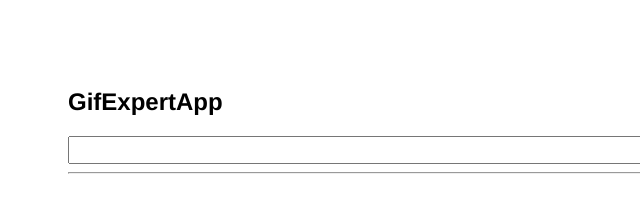
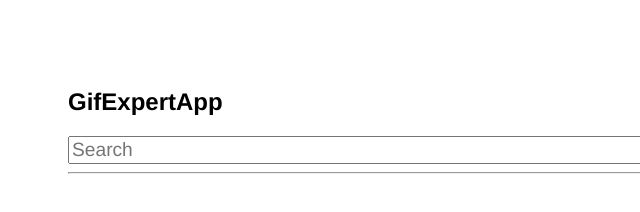
Before and after one commit to hall9zeha/JavaScriptProjects-2, a React app in the folder 02-gif-expert-app/: page / in a window 1280 px wide. Shown: the full height of the page, 0-640 px from the left. Built offline with nearby package versions, Linux system fonts and the light colour scheme.

Commit message:
Added placeholder to search box of gif app

```diff
--- a/02-gif-expert-app/src/components/AddCategory.js
+++ b/02-gif-expert-app/src/components/AddCategory.js
@@ -25,6 +25,7 @@
     <form onSubmit={handleOnsubmit}>
      <input
         type='text'
+        placeHolder='Search'
         value={inputValue}
         onChange={handleInputChange}
     />
--- a/02-gif-expert-app/src/index.css
+++ b/02-gif-expert-app/src/index.css
@@ -8,7 +8,7 @@
 }
 
 input{
-  color:gray;
+  color:rgb(10, 10, 10);
   font-size:1.2rem;
   width: 100%;
 }
```
Also changed, not shown: README.es.md (+1 -1 lines), README.md.
